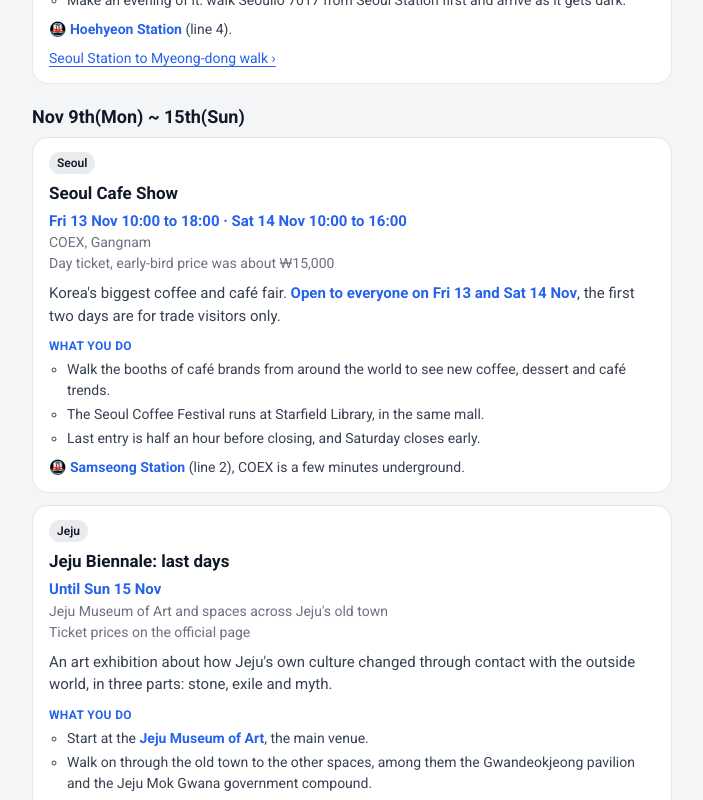
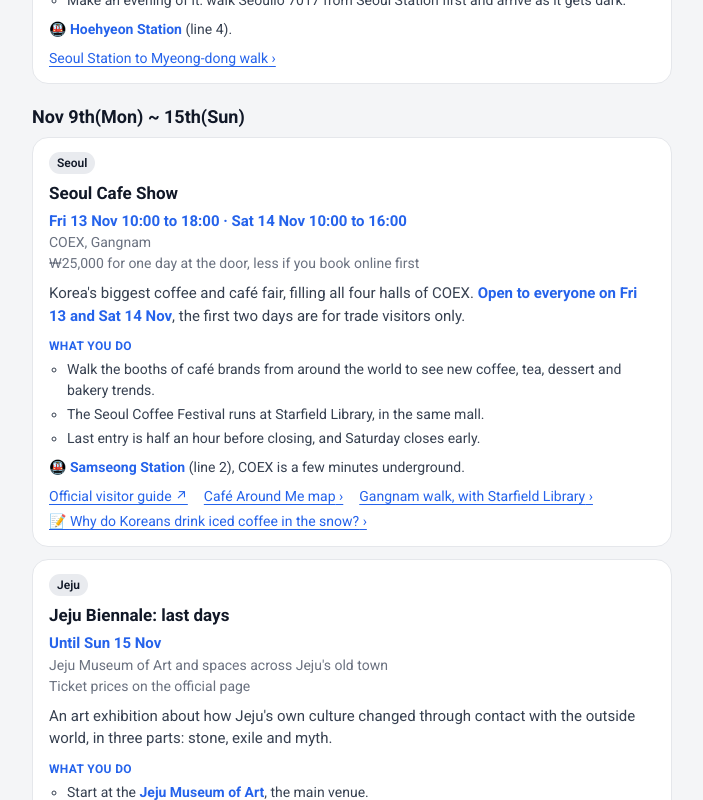
Before and after one commit to jjsoftwareint-ops/MyTravelPath, a React (Vite) app: page /this-week in a window 1280 px wide. Shown: the part 2540-3340 px from the top of the page, without its empty margins (288-991 px from the left). Built offline with nearby package versions, Linux system fonts and the light colour scheme.

Commit message:
Link events to official pages, our paths and blog posts

```diff
--- a/src/data/thisWeek.ts
+++ b/src/data/thisWeek.ts
@@ -16,6 +16,7 @@ export type WeekEvent = {
   tip?: string // 🚇 getting there: stations (bold) only, no car advice
   href?: { label: string; url: string } // one official link, https only
   routes?: { cityId: string; pathId: string; text: string }[] // walking route pages on this site
+  posts?: { id: string; text: string }[] // blog posts on this site about the same topic (id in blog.ts)
 }
 
 export type Week = {
@@ -79,6 +80,7 @@ export const thisWeek: ThisWeek = {
             { cityId: 'gyeonggi-do', pathId: 'hwaseong', text: 'Suwon with Hwaseong Fortress' },
             { cityId: 'gyeongju-jeonju', pathId: 'jeonju', text: 'Jeonju Hanok Village and Hyanggyo' },
           ],
+          posts: [{ id: 'danpung-nori-korea-goes-to-the-mountains', text: 'Danpung-nori: the week Korea goes to the mountains' }],
         },
         {
           id: 'icnx-incheon',
@@ -182,14 +184,20 @@ export const thisWeek: ThisWeek = {
           cityId: 'seoul',
           when: 'Fri 13 Nov 10:00 to 18:00 · Sat 14 Nov 10:00 to 16:00',
           where: 'COEX, Gangnam',
-          price: 'Day ticket, early-bird price was about ₩15,000',
-          text: 'Korea\'s biggest coffee and café fair. **Open to everyone on Fri 13 and Sat 14 Nov**, the first two days are for trade visitors only.',
+          price: '₩25,000 for one day at the door, less if you book online first',
+          text: 'Korea\'s biggest coffee and café fair, filling all four halls of COEX. **Open to everyone on Fri 13 and Sat 14 Nov**, the first two days are for trade visitors only.',
           todo: [
-            'Walk the booths of café brands from around the world to see new coffee, dessert and café trends.',
+            'Walk the booths of café brands from around the world to see new coffee, tea, dessert and bakery trends.',
             'The Seoul Coffee Festival runs at Starfield Library, in the same mall.',
             'Last entry is half an hour before closing, and Saturday closes early.',
           ],
           tip: '🚇 **Samseong Station** (line 2), COEX is a few minutes underground.',
+          href: { label: 'Official visitor guide ↗', url: 'https://eng.cafeshow.com/eng/visitor/visitor_guide.asp' },
+          routes: [
+            { cityId: 'theme', pathId: 'cafe-around-me', text: 'Café Around Me map' },
+            { cityId: 'seoul', pathId: 'gangnam-night-streets', text: 'Gangnam walk, with Starfield Library' },
+          ],
+          posts: [{ id: '2026-11-03-0119', text: 'Why do Koreans drink iced coffee in the snow?' }],
         },
         {
           id: 'jeju-biennale-last-days',
@@ -244,6 +252,7 @@ export const thisWeek: ThisWeek = {
       ],
       tip: '🚇 **Hoehyeon Station** (line 4).',
       href: { label: 'Official page ↗', url: 'https://english.visitseoul.net/events/2026Namsan-Night-Festival/ENP3rjagy' },
+      routes: [{ cityId: 'seoul', pathId: 'hanyang-dosung-gil-3-4', text: 'City Wall Trail over Namsan' }],
     },
     {
       id: 'seoul-autumn-festa',
@@ -277,6 +286,7 @@ export const thisWeek: ThisWeek = {
       ],
       tip: '🚇 **Gwangan Station** (line 2).',
       href: { label: 'Official page ↗', url: 'https://english.visitkorea.or.kr/svc/contents/contentsView.do?vcontsId=194990' },
+      routes: [{ cityId: 'busan', pathId: 'villages-and-hotspots', text: 'Gwangalli night walk and Busan highlights' }],
     },
     {
       id: 'hwadam-forest-autumn',
@@ -295,6 +305,7 @@ export const thisWeek: ThisWeek = {
         '{red:Possibly closed on Mondays}, so plan another day.',
       ],
       tip: '🚇 **Gonjiam Station** (Gyeonggang line), then a taxi. A garden shuttle runs in peak season.',
+      href: { label: 'Official site, online tickets ↗', url: 'https://www.hwadamsup.com' },
     },
     {
       id: 'unjeong-light-garden',
@@ -310,6 +321,7 @@ export const thisWeek: ThisWeek = {
         'Walk around the lake after dark, when the light garden is lit with the street lamps.',
         'The fireworks show was on opening night, 31 Oct, so expect lights, not fireworks.',
       ],
+      href: { label: 'Event page ↗', url: 'https://english.visitkorea.or.kr/svc/contents/contentsView.do?vcontsId=36374' },
     },
   ],
   comingUp: [
--- a/src/pages/ThisWeek.tsx
+++ b/src/pages/ThisWeek.tsx
@@ -37,7 +37,7 @@ function EventCard({ e }: { e: WeekEvent }) {
           <RichText text={e.tip} />
         </p>
       )}
-      {(e.href || e.routes) && (
+      {(e.href || e.routes || e.posts) && (
         <p className="event-links">
           {e.href && (
             <a className="link" href={e.href.url} target="_blank" rel="noopener noreferrer">
@@ -47,6 +47,11 @@ function EventCard({ e }: { e: WeekEvent }) {
           {e.routes?.map((r) => (
             <Link key={r.pathId} className="link" to={`/${r.cityId}/${r.pathId}`}>
               {r.text} ›
+            </Link>
+          ))}
+          {e.posts?.map((p) => (
+            <Link key={p.id} className="link" to={`/blog/${p.id}/`}>
+              📝 {p.text} ›
             </Link>
           ))}
         </p>
```
